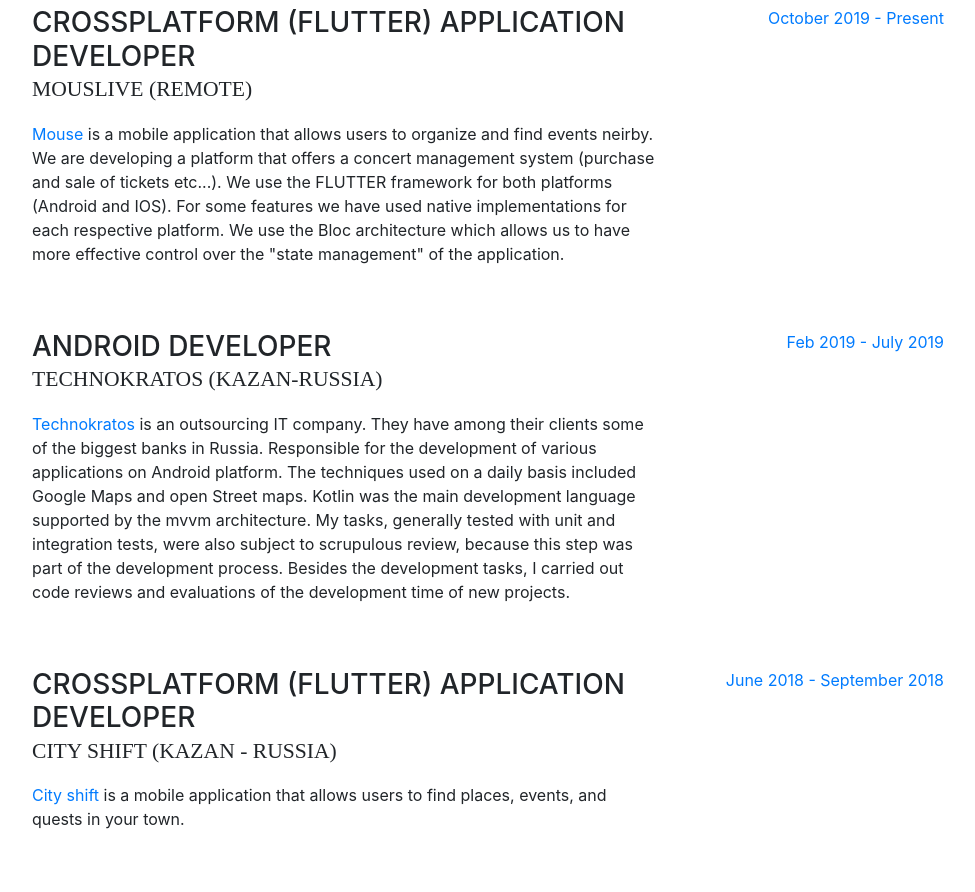
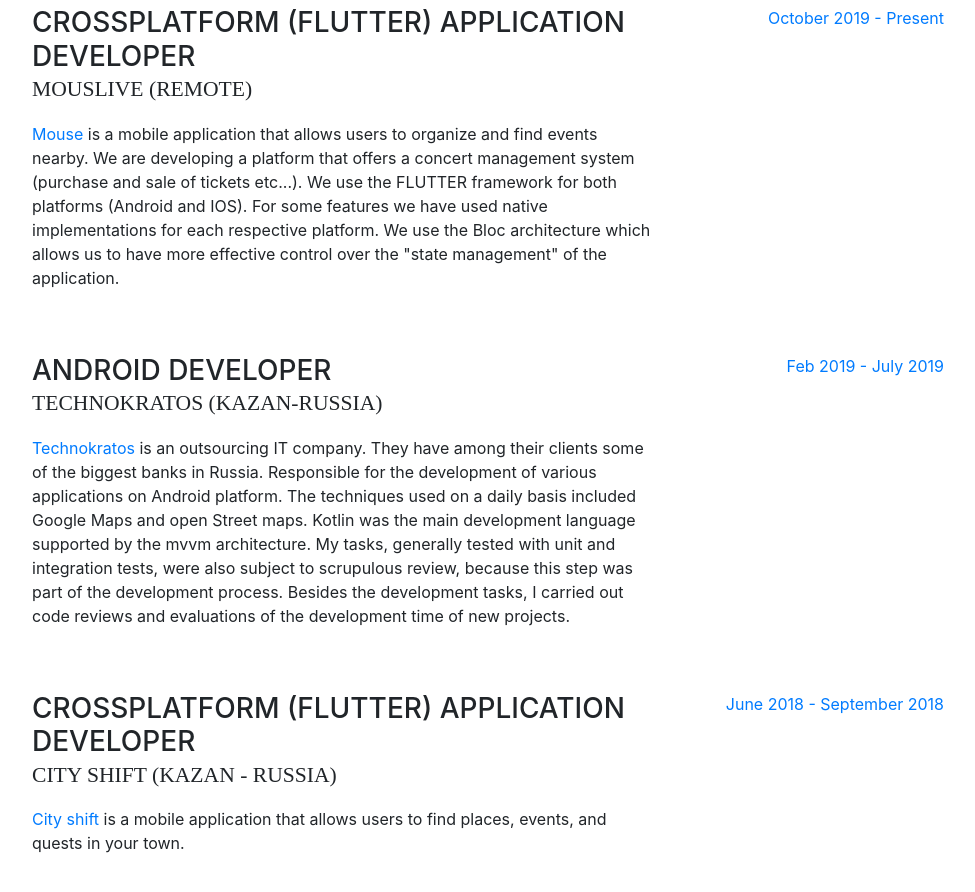
Before and after one commit to guediagael/guediagael.github.io, a website with bundled scripts: page index.html in a window 1280 px wide. Shown: the part 1180-2072 px from the top of the page, without its empty margins (288-1263 px from the left). Built offline with nearby package versions, Linux system fonts and the light colour scheme; a web font is replaced by a local one.

Commit message:
typo fix

```diff
--- a/index.html
+++ b/index.html
@@ -136,7 +136,7 @@
             <div class="resume-content mr-auto">
               <h3 class="mb-0">Crossplatform (flutter) Application Developer</h3>
               <div class="subheading mb-3">Mouslive (Remote)</div>
-              <p><a href="http://mouselive.com">Mouse </a> is a mobile application that allows users to organize and find events neirby.
+              <p><a href="http://mouselive.com">Mouse </a> is a mobile application that allows users to organize and find events nearby.
                 We are developing a platform that offers a concert management system (purchase and sale of tickets etc...).
                 We use the FLUTTER framework for both platforms (Android and IOS). For some features we have used native implementations for each respective platform.
                 We use the Bloc architecture which allows us to have more effective control over the "state management" of the application.</p>
```
